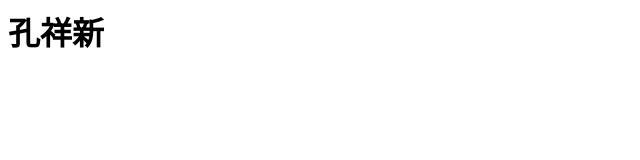
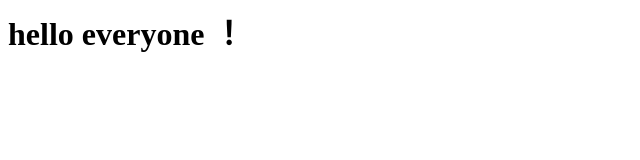
Before and after one commit to Secret000/new_website, a plain HTML site: page index.html in a window 1280 px wide. Shown: the whole page, without its empty margins (0-640 px from the left). Drawn offline with Linux system fonts and the light colour scheme.

Commit message:
Update index.html

```diff
--- a/index.html
+++ b/index.html
@@ -4,6 +4,6 @@
     <title>Hello my website</title>
   </head>
   <body>
-    <h1>孔祥新</h1>
+    <h1>hello everyone ！</h1>
   </body>
 </html>
```
